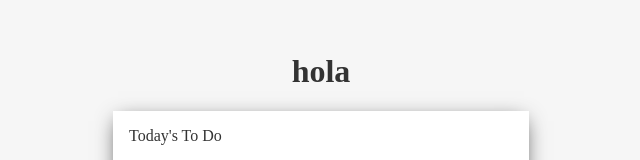
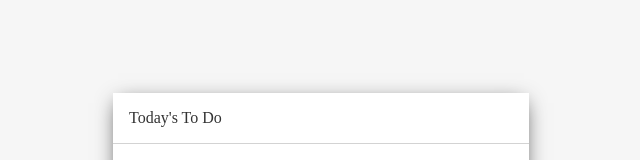
Before and after one commit to hendridg/setup-webpack, a website built with webpack: page src/index.html in a window 1280 px wide. Shown: the part 186-346 px from the top of the page, without its empty margins (319-959 px from the left). Built offline with nearby package versions, Linux system fonts and the light colour scheme; some icons are missing.

Commit message:
Delete innerTex form h1

```diff
--- a/src/index.html
+++ b/src/index.html
@@ -8,7 +8,7 @@
 </head>
 
 <body>
-    <h1>hola</h1>
+    <h1></h1>
     <div class="root"></div>
 </body>
 
```
Also changed, not shown: dist/index.html.
